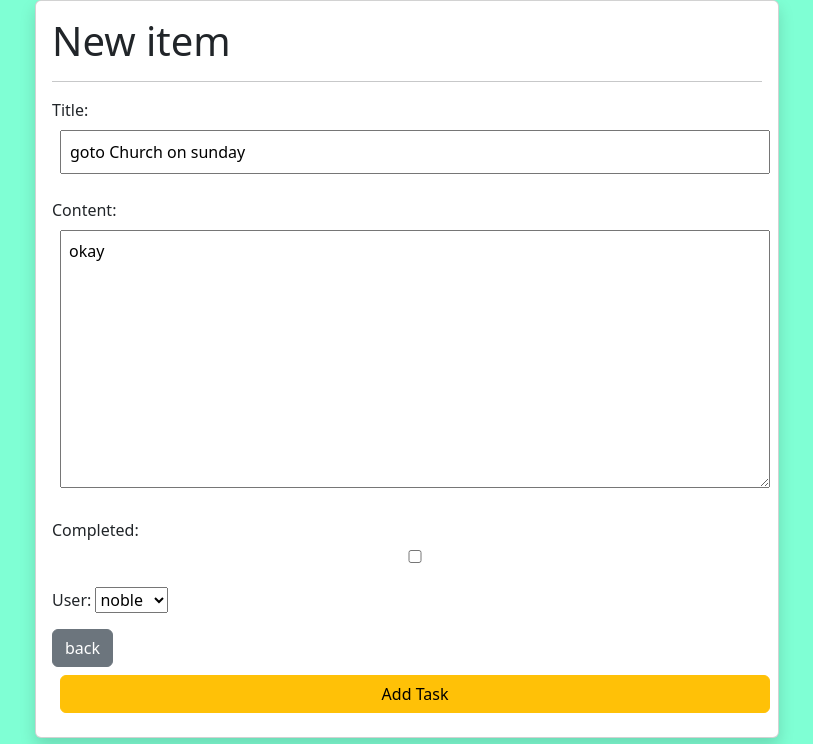
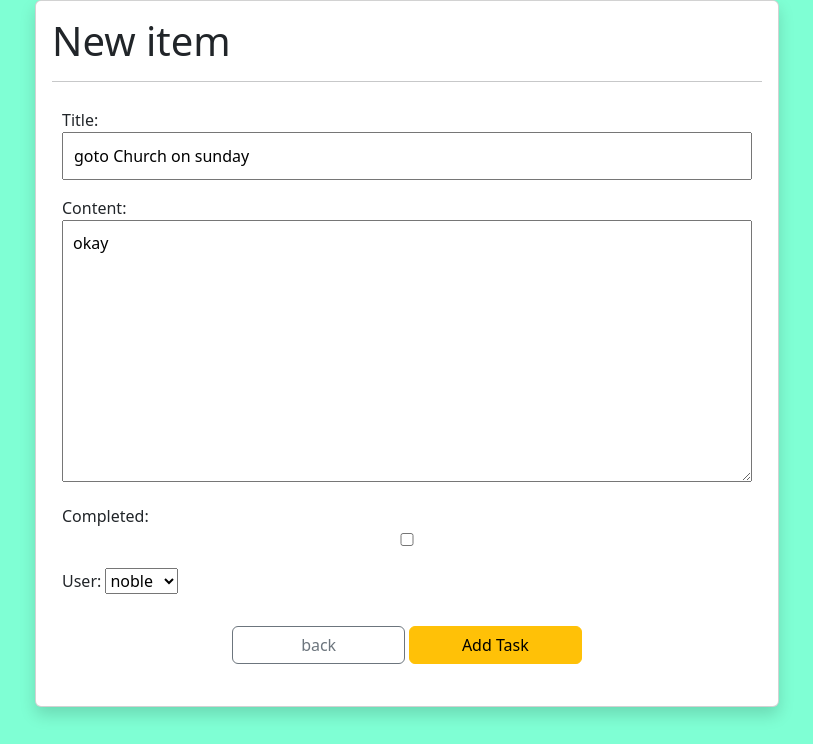
Before and after one commit to Piwoksn/TodoList_ClassBasedView, a Django app: page /edit/7/ in a window 1280 px wide. Shown: the part 56-800 px from the top of the page, without its empty margins (233-1046 px from the left). Run offline with Django 4.2, Linux system fonts and the light colour scheme; a user stored in the database is signed in; data comes from the database, SQL or seed files in the repository; both versions use the stored data as it was after the commit.

Commit message:
fixing template

```diff
--- a/app/static/app/style.css
+++ b/app/static/app/style.css
@@ -22,9 +22,10 @@ body {
 }
 
 input,
-textarea,
-button {
-  padding: 8px;
-  margin: 8px;
+textarea {
+  padding: 10px;
   width: 100%;
 }
+.newtask {
+  padding: 10px;
+}
--- a/app/templates/app/login.html
+++ b/app/templates/app/login.html
@@ -4,10 +4,10 @@
     Login
 </h1>
 <hr>
-<form action="" method="POST">
+<form class="newtask" action="" method="POST">
     {% csrf_token %}
     {{ form.as_p }}
-    <input class="btn btn-success" type="submit" value="Login">
+    <input class="btn btn-lg btn-success" type="submit" value="Login">
 </form>
 <p> Don't have have an account?
     <a href="{% url 'signup' %}">Signup</a>
--- a/app/templates/app/newtask.html
+++ b/app/templates/app/newtask.html
@@ -4,10 +4,12 @@
     New item
 </h1>
 <hr>
-<form action="" method="POST">
+<form class="newtask" action="" method="POST">
     {% csrf_token %}
     {{ form.as_p }}
-    <a class="btn btn-secondary" href="{% url 'home' %}">back</a>
-    <input class="btn btn-warning" type="submit" value="Add Task">
+    <center>
+    <a class="btn btn-outline-secondary w-25 my-3" href="{% url 'home' %}">back</a>
+    <input class="btn btn-warning w-25" type="submit" value="Add Task">
+</center>
 </form>
 {% endblock %}
--- a/app/templates/app/signup.html
+++ b/app/templates/app/signup.html
@@ -1,6 +1,8 @@
 {% extends "app/wrapper.html" %}
 {% block content %}
-<form action="" method="POST">
+<h1>Sign Up</h1>
+<hr>
+<form  class="newtask" action="" method="POST">
     {% csrf_token %}
     <div class="">
         <label class="form-label" for="username">{{ form.username.label }}</label>
@@ -19,7 +21,7 @@
     {{ form.password2 }}
 </div>
 
-    <input type="submit" value="Register">
+    <input class="btn btn-lg btn-warning my-3" type="submit" value="Register">
 </form>
 <p> already have an account?
 <a href="{% url 'login' %}">Login</a>
```
Also changed, not shown: db.sqlite3.
